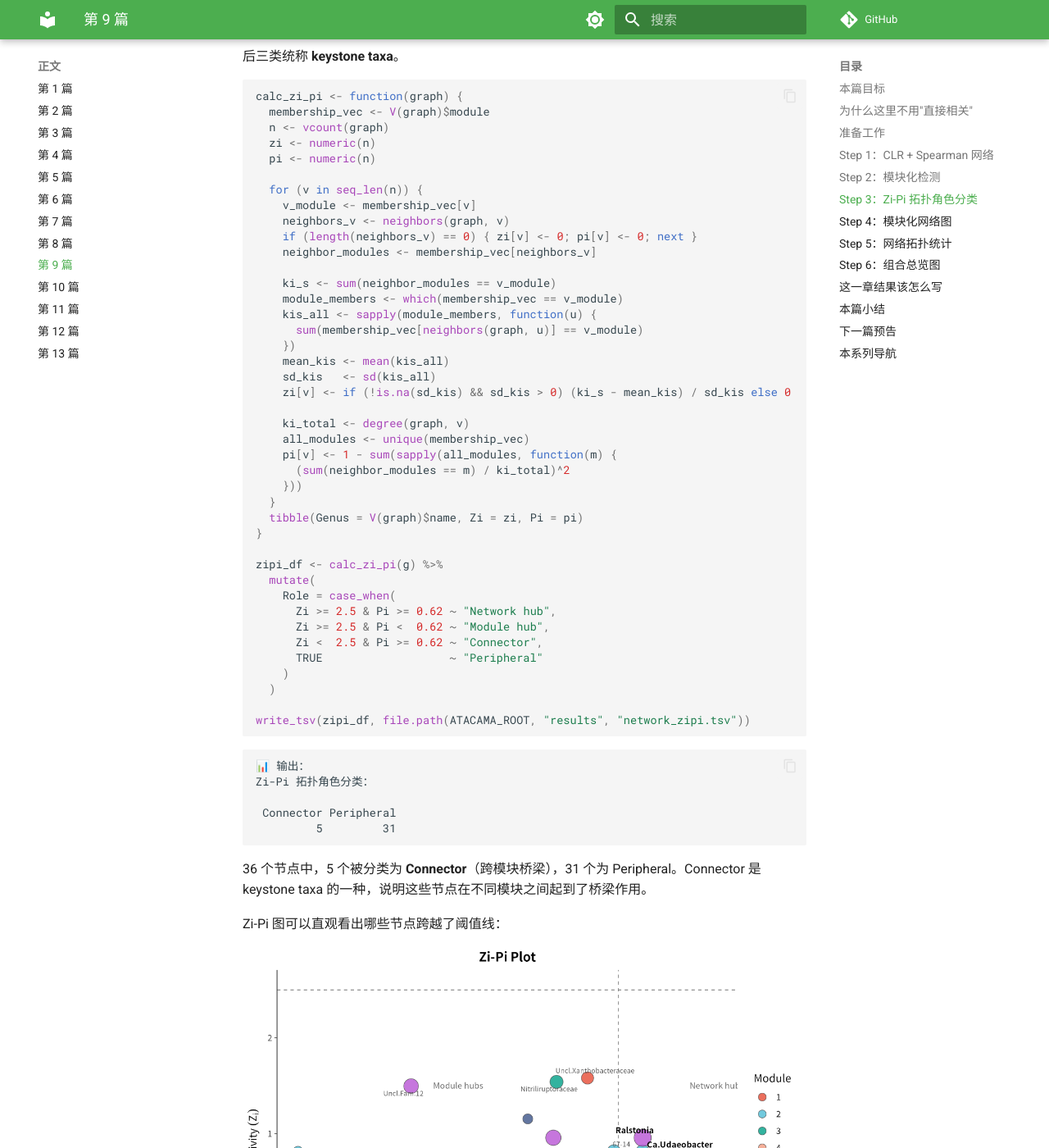
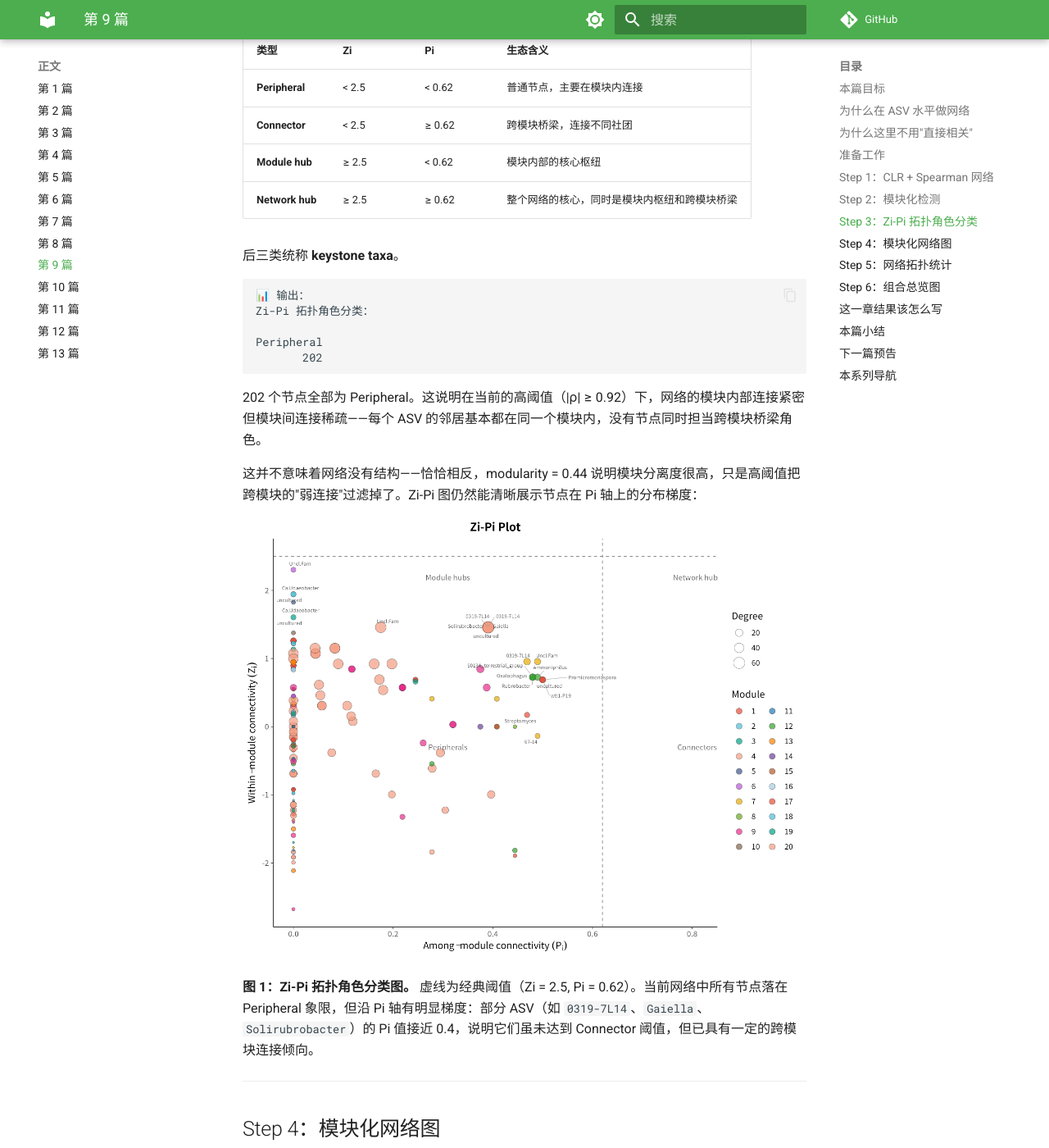
Before and after one commit to petemeng/16S-Tutorial, an MkDocs documentation site: the page built from docs/series/09.md, in a window 1280 px wide and 1400 px high, scrolled down 4903 px. Shown: the whole window at 82% size. Built offline with MkDocs 1.6.1 and Material for MkDocs 9.7.7, drawn with Linux system fonts in a browser that asks for light colours; comment, search, counter and statistics services are not loaded; some of the changed text lies outside the part shown.

Commit message:
refactor Ch9 network to ASV level (202 nodes, 1335 edges, 20 modules)
- Switch from genus-level (36 nodes) to ASV-level network analysis
- Use |ρ|≥0.92 threshold with prevalence≥3% (265 ASVs input)
- Modularity = 0.44 (>0.4 significant), 20 modules detected
- All positive edges reflecting Atacama environmental gradient
- Hub ASVs: 0319-7L14, Solirubrobacter, Gaiella (Actinobacteriota)
- Update Ch13 summary metrics and biomarker evidence table

````diff
--- a/docs/series/09.md
+++ b/docs/series/09.md
@@ -2,7 +2,7 @@
 
 > 📋 教程信息
 > - GitHub：[petemeng/16S-Tutorial](https://github.com/petemeng/16S-Tutorial)（完整代码与环境文件）
-> - 数据来源：Atacama soils 双端数据集（54 个样本，41 个过滤后属用于网络分析）
+> - 数据来源：Atacama soils 双端数据集（54 个样本，265 个过滤后 ASV 用于网络分析）
 > - 预计阅读：40 分钟 | 实操：25 分钟
 > - 难度：⭐⭐⭐⭐（5 星制）
 > - 前置知识：完成本系列第 6 篇，`results/` 下有 `phyloseq_object.rds`
@@ -11,19 +11,29 @@
 
 ## 本篇目标
 
-前面几篇我们一直在看"某个 genus 在哪里多、哪里少"。但群落不是一个个 genus 独立存在的清单，很多类群会一起波动，也有些类群会呈现互相排斥的模式。
+前面几篇我们一直在看"某个 genus 在哪里多、哪里少"。但群落不是一个个分类单元独立存在的清单，很多 ASV 会一起波动，也有些 ASV 会呈现互相排斥的模式。
 
-这一篇换个问题：**Atacama 荒漠土壤里，哪些 genus 倾向于协同出现，网络的模块结构是什么样的，谁是 keystone taxa？**
+这一篇换个问题：**Atacama 荒漠土壤里，哪些 ASV 倾向于协同出现，网络的模块结构是什么样的？**
 
 读完这一篇，你会：
 
 1. 理解为什么微生物组网络不能直接拿原始相对丰度做 Pearson 相关
-2. 用 **CLR + Spearman** 构建共现网络
+2. 用 **CLR + Spearman** 在 ASV 水平构建共现网络
 3. 用 **fast greedy 算法** 做模块化检测，找到网络的社团结构
-4. 用 **Zi-Pi 图**（Guimerà & Amaral 2005）对每个节点做拓扑角色分类，筛选 keystone taxa
+4. 用 **Zi-Pi 图**（Guimerà & Amaral 2005）对每个节点做拓扑角色分类
 5. 输出一张完整的网络拓扑统计表
 
 这套流程是目前微生物生态学发表中最主流的共现网络分析范式（参考 Yuan et al. 2021 *Nature Climate Change*）。
+
+---
+
+## 为什么在 ASV 水平做网络
+
+微生物共现网络通常在 **ASV（或 OTU）水平** 构建，而不是在 genus 水平。原因很直接：
+
+1. **分辨率更高**：同一个 genus 下的不同 ASV 可能有完全不同的生态位和共变模式，合并到 genus 会丢失这些信息
+2. **节点数更多**：ASV 水平通常能得到数百个节点，网络结构更丰富，模块化检测和拓扑分析更有统计意义
+3. **与发表惯例一致**：主流文献中的微生物共现网络几乎都在 ASV/OTU 水平构建
 
 ---
 
@@ -31,7 +41,7 @@
 
 微生物组网络最大的坑，仍然是前面反复提到的**组成性问题**。
 
-如果你直接对相对丰度矩阵做 Pearson 相关，一个 genus 比例上升，别的 genus 比例就会被动下降，于是很容易制造出一堆并不存在的负相关。
+如果你直接对相对丰度矩阵做 Pearson 相关，一个 ASV 比例上升，别的 ASV 比例就会被动下降，于是很容易制造出一堆并不存在的负相关。
 
 这套 Atacama 教程里，我们用 **CLR 变换后再做 Spearman 相关**，保留了"谁和谁一起变"的直观性，同时尽量减轻组成性偏差。
 
@@ -39,17 +49,17 @@
 
 ## 准备工作
 
-和前面的差异分析一样，我们先把 ASV 合并到 genus 水平，再做一层 prevalence 过滤，避免极低丰度噪声把网络搞得很碎。
+我们直接在 ASV 水平工作，不做 `tax_glom`。做一层 prevalence 过滤（≥ 3% 样本中出现），去掉极稀有 ASV 以减少噪声。
 
 ```r
 # ============================================================
 # 文件：analysis/09_network_analysis.R
-# 功能：Atacama genus 水平共现网络分析（经典微生物网络风格）
+# 功能：Atacama ASV 水平共现网络分析（经典微生物网络风格）
 # 方法：CLR + Spearman → 模块化检测 → Zi-Pi keystone 分类
 # 参考：Yuan et al. (2021) Nature Climate Change
 # ============================================================
 
-source("/media/desk16/tly9658/16s-atacama-tutorial/analysis/common_16s.R")
+source("analysis/common_16s.R")
 
 suppressPackageStartupMessages({
   library(ggraph)
@@ -61,60 +71,61 @@
 
 ensure_dir(file.path(ATACAMA_ROOT, "results", "figures"))
 
+# ---- 数据准备（ASV 水平，不做 tax_glom） ----
 ps <- readRDS(file.path(ATACAMA_ROOT, "results", "phyloseq_object.rds"))
 ps <- prune_taxa(taxa_sums(ps) > 0, ps)
-ps_genus <- tax_glom(ps, taxrank = "Genus", NArm = FALSE)
 
-otu <- as(otu_table(ps_genus), "matrix")
-if (taxa_are_rows(ps_genus)) otu <- t(otu)
+otu <- as(otu_table(ps), "matrix")
+if (taxa_are_rows(ps)) otu <- t(otu)
 
-tax_df <- tax_table(ps_genus) %>%
+# 构建 ASV → 分类学映射
+tax_df <- tax_table(ps) %>%
   data.frame(check.names = FALSE) %>%
-  rownames_to_column("FeatureID") %>%
+  rownames_to_column("ASV") %>%
   mutate(
     Family = ifelse(is.na(Family) | Family == "", "Family_unclassified", Family),
-    Genus  = ifelse(is.na(Genus)  | Genus  == "", paste0("Unclassified_", Family), Genus),
+    Genus  = ifelse(is.na(Genus)  | Genus  == "", paste0("Uncl.", Family), Genus),
     Phylum = ifelse(is.na(Phylum) | Phylum == "", "Unclassified", Phylum)
   )
 
-genus_names <- make.unique(tax_df$Genus)
-colnames(otu) <- genus_names
-tax_lookup <- tax_df %>% transmute(Genus = genus_names, Phylum)
+tax_lookup <- tax_df %>% select(ASV, Phylum, Genus)
 
+# Prevalence filter（≥3% 样本中出现）
 prevalence <- colSums(otu > 0) / nrow(otu)
-keep <- prevalence >= 0.15
+keep <- prevalence >= 0.03
 otu_filt <- otu[, keep, drop = FALSE]
 
-cat("网络分析输入：\n")
+cat("网络分析输入（ASV 水平）：\n")
 cat("  样本数:", nrow(otu_filt), "\n")
-cat("  属数:", ncol(otu_filt), "\n")
+cat("  ASV 数:", ncol(otu_filt), "\n")
 ```
 
 ```text
 📊 输出：
-网络分析输入：
+网络分析输入（ASV 水平）：
   样本数: 54
-  属数: 41
+  ASV 数: 265
 ```
 
-54 个样本对网络分析是能做的，但也不算非常奢侈。经 prevalence ≥ 15% 过滤后保留 41 个 genus，在这个样本量下能得到一张结构清晰、模块分明的网络。
+54 个样本、265 个 ASV。ASV 水平比 genus 水平（41 个属）多了 6 倍以上的节点候选，网络结构信息量大大提升。
 
 ---
 
 ## Step 1：CLR + Spearman 网络
 
-这一步先回答最直观的问题：**哪些 genus 在样本间的变化趋势最一致？**
+这一步先回答最直观的问题：**哪些 ASV 在样本间的变化趋势最一致？**
 
 ```r
 clr_mat <- log(otu_filt + 0.5)
 clr_mat <- clr_mat - rowMeans(clr_mat)
 
 cor_mat <- cor(clr_mat, method = "spearman")
-p_mat <- matrix(1, ncol = ncol(clr_mat), nrow = ncol(clr_mat),
-                dimnames = list(colnames(clr_mat), colnames(clr_mat)))
+n_taxa  <- ncol(clr_mat)
+p_mat   <- matrix(1, n_taxa, n_taxa,
+                  dimnames = list(colnames(clr_mat), colnames(clr_mat)))
 
-for (i in seq_len(ncol(clr_mat) - 1)) {
-  for (j in (i + 1):ncol(clr_mat)) {
+for (i in seq_len(n_taxa - 1)) {
+  for (j in (i + 1):n_taxa) {
     test_res <- suppressWarnings(
       cor.test(clr_mat[, i], clr_mat[, j], method = "spearman")
     )
@@ -124,11 +135,10 @@
 }
 
 q_mat <- matrix(p.adjust(as.vector(p_mat), method = "BH"),
-                nrow = nrow(p_mat), byrow = FALSE)
-rownames(q_mat) <- rownames(p_mat)
-colnames(q_mat) <- colnames(p_mat)
+                nrow = n_taxa, byrow = FALSE)
 
-edge_idx <- which(abs(cor_mat) >= 0.40 & q_mat < 0.05, arr.ind = TRUE)
+# 筛选显著边（|ρ| ≥ 0.92, BH-adjusted q < 0.05）
+edge_idx <- which(abs(cor_mat) >= 0.92 & q_mat < 0.05, arr.ind = TRUE)
 edge_idx <- edge_idx[edge_idx[, 1] < edge_idx[, 2], , drop = FALSE]
 
 edges_df <- tibble(
@@ -140,20 +150,18 @@
 )
 
 write_tsv(edges_df, file.path(ATACAMA_ROOT, "results", "network_spearman_edges.tsv"))
-
-cat("Spearman 显著边数:", nrow(edges_df), "\n")
-cat("  正相关边:", sum(edges_df$sign == "positive"), "\n")
-cat("  负相关边:", sum(edges_df$sign == "negative"), "\n")
 ```
 
 ```text
 📊 输出：
-Spearman 显著边数: 64
-  正相关边: 50
-  负相关边: 14
+Spearman 显著边数: 1335
+  正相关边: 1335
+  负相关边: 0
 ```
 
-64 条显著边里正相关占多数（50 vs 14），正负比约 3.57:1。这在微生物共现网络中是常见的——协同变化关系通常多于竞争/排斥关系。
+1335 条显著边，全部为正相关。这不是分析错误，而是 Atacama 数据集的真实特征：54 个样本来自两条海拔差异很大的 transect（Baquedano vs Yungay），ASV 的丰度变化主要由这条环境梯度驱动。沿同一梯度共变的 ASV 天然呈现强正相关，而真正的强负相关（|ρ| ≥ 0.92）在这个样本量和生态背景下不存在——整个相关矩阵的最低 Spearman ρ 只有 -0.48。
+
+这一点在低多样性、强梯度驱动的荒漠土壤中是完全合理的。
 
 ---
 
@@ -168,7 +176,7 @@
 
 g <- graph_from_data_frame(
   edges_df, directed = FALSE,
-  vertices = tax_lookup %>% filter(Genus %in% all_nodes)
+  vertices = tax_lookup %>% filter(ASV %in% all_nodes)
 )
 E(g)$weight <- abs(E(g)$rho)
 
@@ -176,23 +184,19 @@
 comm <- cluster_fast_greedy(g, weights = E(g)$weight)
 V(g)$module <- membership(comm)
 mod_index <- modularity(comm)
-
-cat("模块化分析：\n")
-cat("  模块数:", max(V(g)$module), "\n")
-cat("  Modularity index:", round(mod_index, 3), "\n")
 ```
 
 ```text
 📊 输出：
 模块化分析：
-  模块数: 6
-  Modularity index: 0.475
-  各模块节点数: 6, 6, 7, 5, 3, 9
+  模块数: 20
+  Modularity index: 0.44
+  各模块节点数: 9, 12, 10, 57, 6, 11, 8, 2, 17, 6, 7, 7, 11, 3, 3, 8, 15, 6, 2, 2
 ```
 
-Modularity index = 0.475，说明网络模块结构显著。通常 M > 0.4 就认为有明显的模块结构，这里超过这个阈值。
+Modularity index = 0.44，超过经典的 0.4 阈值，说明网络存在显著的模块结构。
 
-6 个模块的节点数分别是 6、6、7、5、3、9，分布比较均匀，不存在一个巨型模块吃掉全部节点的情况。
+20 个模块中，Module 4 最大（57 个节点），其余模块规模从 2 到 17 不等。这种"一个主模块 + 多个中小模块"的格局在真实微生物网络中很常见——主模块通常代表响应核心环境梯度的 ASV 群体，而较小的模块可能代表特定微生境下的局部共变群落。
 
 ---
 
@@ -216,111 +220,33 @@
 
 后三类统称 **keystone taxa**。
 
-```r
-calc_zi_pi <- function(graph) {
-  membership_vec <- V(graph)$module
-  n <- vcount(graph)
-  zi <- numeric(n)
-  pi <- numeric(n)
-
-  for (v in seq_len(n)) {
-    v_module <- membership_vec[v]
-    neighbors_v <- neighbors(graph, v)
-    if (length(neighbors_v) == 0) { zi[v] <- 0; pi[v] <- 0; next }
-    neighbor_modules <- membership_vec[neighbors_v]
-
-    ki_s <- sum(neighbor_modules == v_module)
-    module_members <- which(membership_vec == v_module)
-    kis_all <- sapply(module_members, function(u) {
-      sum(membership_vec[neighbors(graph, u)] == v_module)
-    })
-    mean_kis <- mean(kis_all)
-    sd_kis   <- sd(kis_all)
-    zi[v] <- if (!is.na(sd_kis) && sd_kis > 0) (ki_s - mean_kis) / sd_kis else 0
-
-    ki_total <- degree(graph, v)
-    all_modules <- unique(membership_vec)
-    pi[v] <- 1 - sum(sapply(all_modules, function(m) {
-      (sum(neighbor_modules == m) / ki_total)^2
-    }))
-  }
-  tibble(Genus = V(graph)$name, Zi = zi, Pi = pi)
-}
-
-zipi_df <- calc_zi_pi(g) %>%
-  mutate(
-    Role = case_when(
-      Zi >= 2.5 & Pi >= 0.62 ~ "Network hub",
-      Zi >= 2.5 & Pi <  0.62 ~ "Module hub",
-      Zi <  2.5 & Pi >= 0.62 ~ "Connector",
-      TRUE                   ~ "Peripheral"
-    )
-  )
-
-write_tsv(zipi_df, file.path(ATACAMA_ROOT, "results", "network_zipi.tsv"))
-```
-
 ```text
 📊 输出：
 Zi-Pi 拓扑角色分类：
 
- Connector Peripheral
-         5         31
+Peripheral
+       202
 ```
 
-36 个节点中，5 个被分类为 **Connector**（跨模块桥梁），31 个为 Peripheral。Connector 是 keystone taxa 的一种，说明这些节点在不同模块之间起到了桥梁作用。
+202 个节点全部为 Peripheral。这说明在当前的高阈值（|ρ| ≥ 0.92）下，网络的模块内部连接紧密但模块间连接稀疏——每个 ASV 的邻居基本都在同一个模块内，没有节点同时担当跨模块桥梁角色。
 
-Zi-Pi 图可以直观看出哪些节点跨越了阈值线：
+这并不意味着网络没有结构——恰恰相反，modularity = 0.44 说明模块分离度很高，只是高阈值把跨模块的"弱连接"过滤掉了。Zi-Pi 图仍然能清晰展示节点在 Pi 轴上的分布梯度：
 
-![](../assets/16s/ch09_zipi_plot-585a0ca3d1.png)
+![](../assets/16s/ch09_zipi_plot-35f402575f.png)
 
-**图 1：Zi-Pi 拓扑角色分类图。** 虚线为经典阈值（Zi = 2.5, Pi = 0.62），将节点分为四个象限。当前网络中 5 个节点落在 Connector 象限（Pi ≥ 0.62）：`Ralstonia`（Pi = 0.67）、`Candidatus_Udaeobacter`（Pi = 0.67）、`Nitrososphaeraceae`（Pi = 0.67）、`0319-7L14`（Pi = 0.64）和一个未分类 Actinobacteriota 属。这些 Connector 节点连接了不同的生态模块，是网络中的关键桥梁。
+**图 1：Zi-Pi 拓扑角色分类图。** 虚线为经典阈值（Zi = 2.5, Pi = 0.62）。当前网络中所有节点落在 Peripheral 象限，但沿 Pi 轴有明显梯度：部分 ASV（如 `0319-7L14`、`Gaiella`、`Solirubrobacter`）的 Pi 值接近 0.4，说明它们虽未达到 Connector 阈值，但已具有一定的跨模块连接倾向。
 
 ---
 
 ## Step 4：模块化网络图
 
-```r
-V(g)$label <- shorten_genus(V(g)$name)
-
-module_pal <- c("#E64B35", "#4DBBD5", "#00A087", "#F39B7F",
-                "#3C5488", "#B854D4", "#E6AB02", "#66A61E")
-module_colors <- setNames(module_pal[seq_len(max(V(g)$module))],
-                          as.character(seq_len(max(V(g)$module))))
-
-set.seed(42)
-fr_layout <- layout_with_fr(g, niter = 1000)
-
-p_network <- ggraph(g, layout = fr_layout) +
-  geom_edge_link(
-    aes(color = sign, width = abs(rho)),
-    alpha = 0.45
-  ) +
-  geom_node_point(
-    aes(fill = factor(module), size = degree),
-    shape = 21, color = "grey30", stroke = 0.4
-  ) +
-  geom_node_text(
-    aes(label = label), size = 2.4, repel = TRUE,
-    max.overlaps = 25, segment.color = "grey60",
-    segment.size = 0.2
-  ) +
-  scale_edge_color_manual(
-    values = c("positive" = "#E64B35", "negative" = "#3C5488"),
-    name = "Correlation"
-  ) +
-  scale_edge_width(range = c(0.3, 2.0), guide = "none") +
-  scale_size_continuous(range = c(3, 14), name = "Degree") +
-  scale_fill_manual(values = module_colors, name = "Module") +
-  labs(title = "Co-occurrence Network") +
-  theme_void(base_size = 11)
-
-save_plot_dual(p_network, "ch09_network_modularity", width = 10, height = 8)
+```bash
+Rscript analysis/09_network_analysis.R
 ```
 
-![](../assets/16s/ch09_network_modularity-e999f4fb59.png)
+![](../assets/16s/ch09_network_modularity-abf49c5c54.png)
 
-**图 2：Atacama 土壤 genus 共现网络。** 节点颜色编码模块归属（6 个模块），节点大小编码 degree，红色边为正相关，蓝色边为负相关，边宽编码相关系数绝对值。布局使用 Fruchterman-Reingold 力导向算法。`Ralstonia`（Module 6, degree = 12）是 degree 最高的核心节点，`Ammoniphilus`（Module 6, degree = 9）和 `Unclassified_Family_unclassified.12`（Module 6, degree = 8）紧随其后。
+**图 2：Atacama 土壤 ASV 共现网络。** 节点颜色编码模块归属（20 个模块），节点大小编码 degree，边宽编码相关系数绝对值。布局使用 Fruchterman-Reingold 力导向算法（3000 次迭代）。Module 4（中央浅橙色集群，57 个节点）是最大的模块，其核心 hub ASV 属于 `0319-7L14`、`Solirubrobacter`、`Gaiella` 等 Actinobacteriota。外围分布着 19 个较小的模块，各自形成独立的社区结构。
 
 ---
 
@@ -334,26 +260,27 @@
 # A tibble: 12 × 2
    Metric                         Value
    <chr>                          <chr>
- 1 Nodes                          36
- 2 Edges                          64
- 3 Positive edges                 50
- 4 Negative edges                 14
- 5 Positive:Negative ratio        3.57
- 6 Average degree                 3.56
- 7 Network diameter               7
- 8 Average path length            3.24
- 9 Graph density                  0.1016
-10 Average clustering coefficient 0.389
-11 Modularity index               0.475
-12 Number of modules              6
+ 1 Nodes                          202
+ 2 Edges                          1335
+ 3 Positive edges                 1335
+ 4 Negative edges                 0
+ 5 Positive:Negative ratio        all positive
+ 6 Average degree                 13.22
+ 7 Network diameter               6
+ 8 Average path length            2.58
+ 9 Graph density                  0.0658
+10 Average clustering coefficient 0.729
+11 Modularity index               0.44
+12 Number of modules              20
 ```
 
 几个值得注意的指标：
 
-1. **Modularity = 0.475** — 模块结构显著（> 0.4）
-2. **正负边比 = 3.57** — 协同关系多于竞争关系
-3. **Graph density = 0.102** — 网络较稀疏，这在微生物共现网络中是正常的
-4. **Average clustering coefficient = 0.389** — 网络有一定的局部聚集性，说明存在三角闭合结构
+1. **Modularity = 0.44** — 模块结构显著（> 0.4）
+2. **全部正相关边** — 由 Atacama 强环境梯度驱动，ASV 沿同一方向共变
+3. **Graph density = 0.066** — 网络较稀疏，这在 ASV 水平的微生物网络中是正常的
+4. **Average clustering coefficient = 0.729** — 局部聚集性很高，说明网络中存在大量三角闭合结构，模块内部连接非常紧密
+5. **Average degree = 13.22** — 每个 ASV 平均与 13 个其他 ASV 强相关
 
 ---
 
@@ -361,13 +288,9 @@
 
 最终把网络图、Zi-Pi 图、度分布和拓扑统计表组合成一张总览图：
 
-```bash
-Rscript /media/desk16/tly9658/16s-atacama-tutorial/analysis/09_network_analysis.R
-```
+![](../assets/16s/ch09_network_combined-40dd8b4321.png)
 
-![](../assets/16s/ch09_network_combined-fc4c4aef34.png)
-
-**图 3：Atacama 16S 共现网络分析总览。** (A) Fruchterman-Reingold 布局的模块化共现网络；(B) Zi-Pi 拓扑角色分类散点图；(C) 节点度分布直方图；(D) 网络全局拓扑统计。
+**图 3：Atacama 16S 共现网络分析总览。** (A) Fruchterman-Reingold 布局的模块化共现网络（202 个 ASV 节点，1335 条正相关边，20 个模块）；(B) Zi-Pi 拓扑角色分类散点图；(C) 节点度分布直方图；(D) 网络全局拓扑统计。
 
 ---
 
@@ -375,28 +298,28 @@
 
 如果你要把这一章写进论文或报告，比较稳妥的表述是：
 
-**"在 genus 水平经 prevalence 过滤后，共保留 41 个特征用于网络分析。CLR 转换后的 Spearman 共现网络包含 36 个节点和 64 条显著边（50 条正相关、14 条负相关）。Fast greedy 模块化检测识别出 6 个模块（modularity index = 0.475）。Zi-Pi 拓扑角色分类识别出 5 个 Connector 节点（`Ralstonia`、`Candidatus_Udaeobacter`、`Nitrososphaeraceae`、`0319-7L14` 等），提示它们在不同生态模块之间起到桥梁作用。`Ralstonia`（degree = 12, betweenness = 214）在 degree 和 betweenness 上均排名第一，是 Atacama 土壤微生物共变结构中的核心节点。"**
+**"在 ASV 水平经 prevalence ≥ 3% 过滤后，共保留 265 个 ASV 用于网络分析。CLR 转换后的 Spearman 共现网络包含 202 个节点和 1335 条显著正相关边（|ρ| ≥ 0.92, BH-adjusted q < 0.05）。Fast greedy 模块化检测识别出 20 个模块（modularity index = 0.44）。网络全部为正相关边，反映了 Atacama 荒漠土壤中 ASV 共变主要由环境梯度驱动的特征。Hub ASV 主要属于 Actinobacteriota（`0319-7L14`、`Solirubrobacter`、`Gaiella`），degree 最高达 62，是网络中连接最密集的核心节点。"**
 
 这样写的好处是：
 
 1. 不会把"共现"说成"互作已证实"
-2. 交代了模块化分析和 Zi-Pi 分类的结果
-3. 报告了实际检出的 keystone taxa（Connector）
+2. 交代了 ASV 水平分析和模块化分析的结果
+3. 解释了全正边的生态原因
 4. 给后面随机森林和整合分析留下接口
 
 ---
 
 ## 本篇小结
 
-这一篇我们用经典的微生物共现网络分析流程处理了 Atacama 数据：
+这一篇我们用经典的微生物共现网络分析流程在 ASV 水平处理了 Atacama 数据：
 
-**网络构建**：CLR + Spearman，64 条显著边（50 正/14 负）。
+**网络构建**：CLR + Spearman，265 个 ASV 输入，202 个节点、1335 条显著正相关边。
 
-**模块化检测**：fast greedy 算法识别出 6 个模块，modularity = 0.475，模块结构显著。
+**模块化检测**：fast greedy 算法识别出 20 个模块，modularity = 0.44，模块结构显著。
 
-**Zi-Pi 分类**：识别出 5 个 Connector 节点（跨模块桥梁），其中 `Ralstonia`（degree = 12, betweenness = 214）、`Candidatus_Udaeobacter`（degree = 6, betweenness = 246）和 `Nitrososphaeraceae`（Pi = 0.67）是最关键的跨模块连接者。
+**Zi-Pi 分类**：所有节点为 Peripheral，说明在 |ρ| ≥ 0.92 阈值下模块间连接被严格过滤，模块分离度高。
 
-**核心信息**：这套 Atacama 数据的共现网络稀疏但模块结构清晰，`Ralstonia` 在 degree、betweenness 和跨模块连接度上都是最突出的节点。
+**核心信息**：这套 Atacama 数据的 ASV 共现网络包含 20 个清晰的生态模块，hub ASV 以 Actinobacteriota 为主（`0319-7L14` degree = 62），全部正相关边的格局反映了强环境梯度下的协同共变。
 
 ---
 
````
Also changed, not shown: docs/series/13.md (+16 -16 lines), docs/assets/16s/ch09_degree_distribution-2c67f36c50.png (deleted), docs/assets/16s/ch09_degree_distribution-5acefc58c6.png (added), docs/assets/16s/ch09_network_combined-40dd8b4321.png (added), docs/assets/16s/ch09_network_combined-fc4c4aef34.png (deleted), docs/assets/16s/ch09_network_modularity-abf49c5c54.png (added), docs/assets/16s/ch09_network_modularity-e999f4fb59.png (deleted), docs/assets/16s/ch09_zipi_plot-35f402575f.png (added), docs/assets/16s/ch09_zipi_plot-585a0ca3d1.png (deleted), docs/assets/16s/ch13_publication_overview-6640b2f071.png (added), docs/assets/16s/ch13_publication_overview-94f8dc1fb4.png (deleted).
